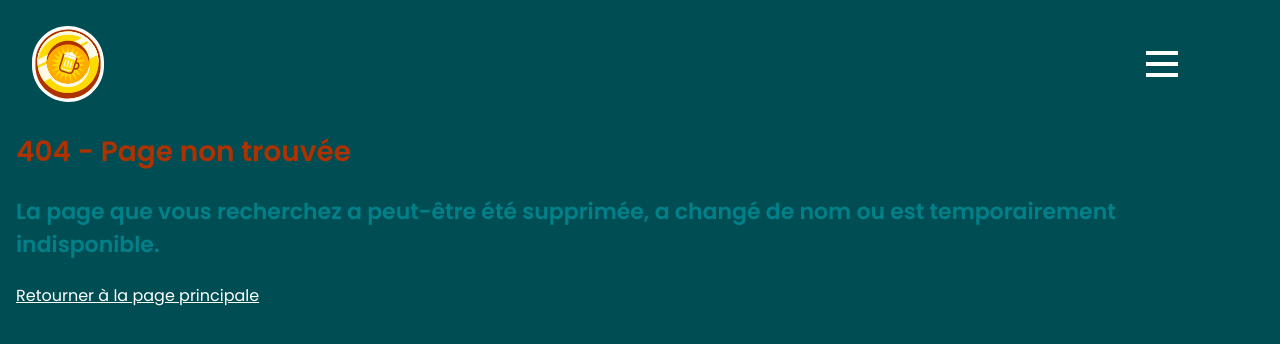
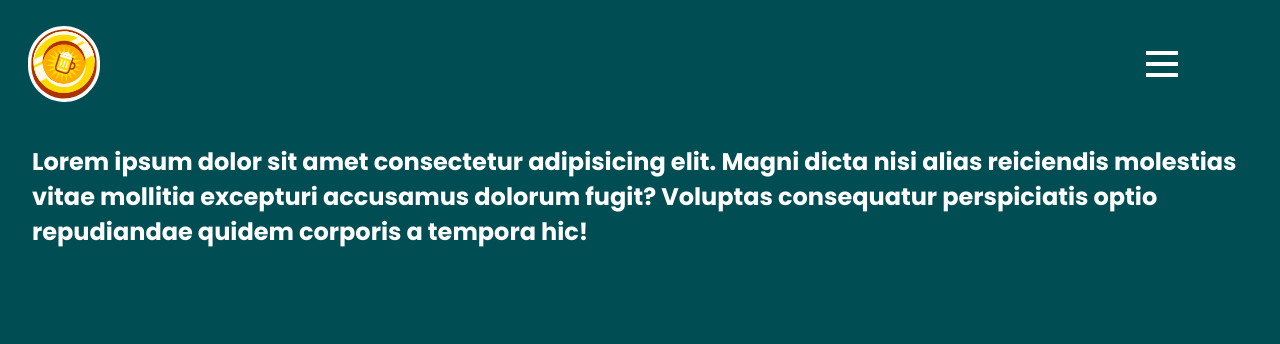
Before and after one commit to RosaBld/Chopping, a React (Vite) app: page /about in a window 1280 px wide. Before the commit this address had no page. Shown: the top 344 px of the page. Built offline with nearby package versions, Linux system fonts and the light colour scheme.

Commit message:
adding an about page

```diff
--- a/src/App.jsx
+++ b/src/App.jsx
@@ -6,7 +6,7 @@ import ReactModal from 'react-modal';
 
 
 // Components
-import { Budget, Configuration, CreateEvent, Drinks, ErrorPage, ExpirationLocalStorage, Header, Home, Participants } from './utils';
+import { About, Budget, Configuration, CreateEvent, Drinks, ErrorPage, ExpirationLocalStorage, Header, Home, Participants } from './utils';
 
 
 ReactModal.setAppElement('#root');
@@ -26,6 +26,7 @@ function App() {
         <Routes>
           <Route path="/" element={ <Home />} />
           <Route path="/createEvent" element={ <CreateEvent /> } />
+          <Route path='/about' element={ <About /> } />
           <Route path="/drinks" element={ <Drinks />} />
           <Route path="/participants" element={ <Participants /> } />
           <Route path="/budget" element={ <Budget /> } />
--- a/src/partials/Header.jsx
+++ b/src/partials/Header.jsx
@@ -69,9 +69,14 @@ export default function Header() {
           <img src="/Chopping-logo.svg" alt="logo Chopp'ing" className="ChoppinLogoNav" />
 
           <ul className="links">
-            <li className="">
+            <li>
+              <Link to="/about" onClick={toggleModal}>
+                A propos
+              </Link>
+            </li>
+            <li>
               <Link to="/drinks" onClick={toggleModal}>
-                Accueil
+                Boisson
               </Link>
             </li>
             <li>
--- a/src/style/css/style.css
+++ b/src/style/css/style.css
@@ -281,6 +281,14 @@ table thead tr .numberUser, table thead tr .given, table tbody tr .numberUser, t
   font-family: "Poppins", sans-serif;
   font-size: 18px;
   margin-bottom: 3vh;
+}
+
+.about {
+  font-family: "Poppins", sans-serif;
+  color: white;
+  font-weight: 600;
+  font-size: 16px;
+  margin: 4vh 2vh;
 }
 
 .createBudget {
@@ -950,7 +958,7 @@ body {
 }
 .header .ChoppinLogo {
   width: 9vh;
-  left: 4vh;
+  left: 3.5vh;
   position: absolute;
 }
 .header .burger-menu {
--- a/src/style/scss/base/_typography.scss
+++ b/src/style/scss/base/_typography.scss
@@ -320,3 +320,11 @@ table {
   font-size: 18px;
   margin-bottom: 3vh;
 }
+
+.about {
+  font-family: "Poppins", sans-serif;
+  color: white;
+  font-weight: 600;
+  font-size: 16px;
+  margin: 4vh 2vh;
+}
--- a/src/style/scss/layouts/_header.scss
+++ b/src/style/scss/layouts/_header.scss
@@ -7,7 +7,7 @@
 
   .ChoppinLogo {
     width: 9vh;
-    left: 4vh;
+    left: 3.5vh;
     position: absolute;
   }
 
--- a/src/utils/index.jsx
+++ b/src/utils/index.jsx
@@ -1,4 +1,5 @@
-export {default as AddAllMoney } from '../components/AddAllMoney';
+export { default as About } from '../views/About';
+export { default as AddAllMoney } from '../components/AddAllMoney';
 export { default as AddDrinks } from '../components/AddDrinks';
 export { default as AddMoneyEach } from '../components/AddMoneyEach';
 export { default as AddNewParticipant } from '../components/AddNewParticipant'
--- /dev/null
+++ b/src/views/About.jsx
@@ -0,0 +1,9 @@
+
+export default function About() {
+
+  return (
+    <div className="about">
+      <h2>Lorem ipsum dolor sit amet consectetur adipisicing elit. Magni dicta nisi alias reiciendis molestias vitae mollitia excepturi accusamus dolorum fugit? Voluptas consequatur perspiciatis optio repudiandae quidem corporis a tempora hic!</h2>
+    </div>
+  )
+}
```
Also changed, not shown: 1 other file (tests, documents, lock files or other folders).
